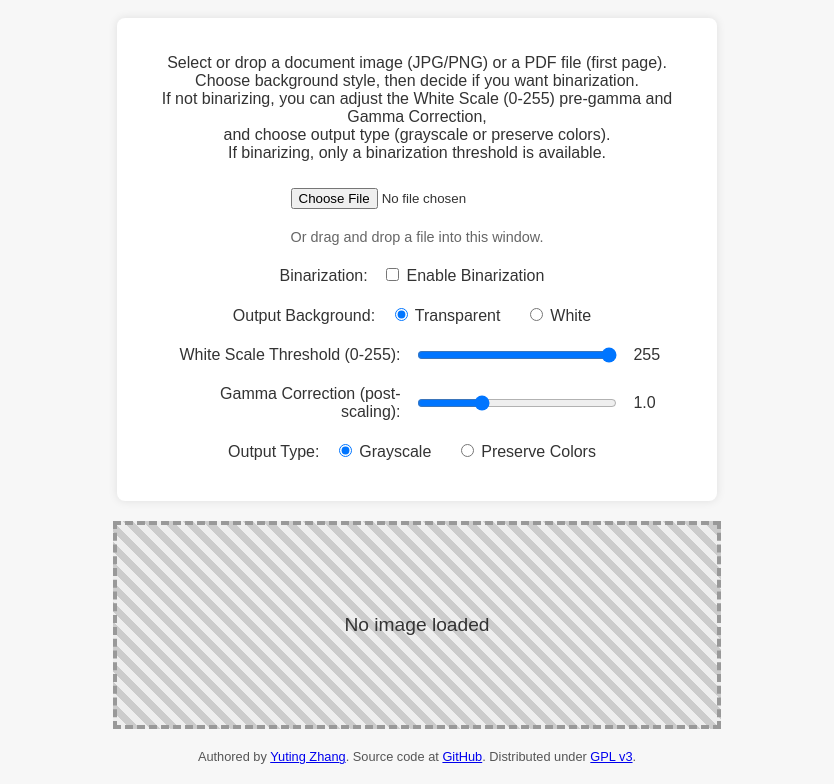
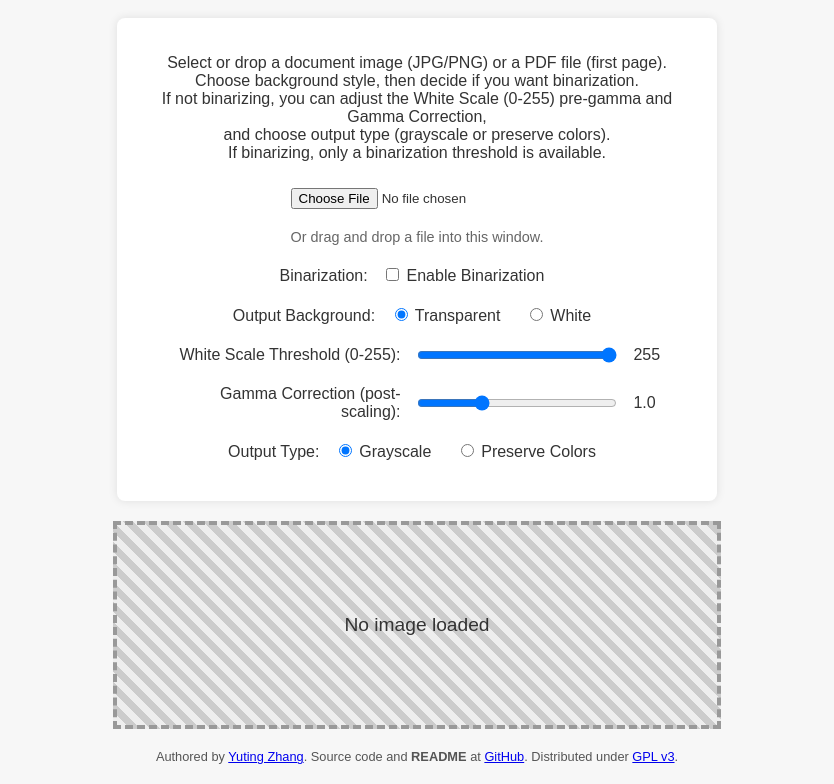
Before and after one commit to YutingZhang/doc-bg-remover, a plain HTML site: page index.html in a window 1280 px wide. Shown: the part 60-844 px from the top of the page, without its empty margins (223-1057 px from the left). Drawn offline with Linux system fonts and the light colour scheme.

Commit message:
update footnote

```diff
--- a/index.html
+++ b/index.html
@@ -244,7 +244,7 @@
   </div>
 
   <footer>
-    Authored by <a href="https://ytzhang.net/">Yuting Zhang</a>. Source code at <a href="https://github.com/YutingZhang/doc-bg-remover">GitHub</a>. Distributed under <a href="https://github.com/YutingZhang/doc-bg-remover/blob/main/LICENSE">GPL v3</a>.
+    Authored by <a href="https://ytzhang.net/">Yuting Zhang</a>. Source code and <b>README</b> at <a href="https://github.com/YutingZhang/doc-bg-remover">GitHub</a>. Distributed under <a href="https://github.com/YutingZhang/doc-bg-remover/blob/main/LICENSE">GPL v3</a>.
   </footer>
 
 <script src="https://cdnjs.cloudflare.com/ajax/libs/pdf.js/2.14.305/pdf.min.js"></script>
```
